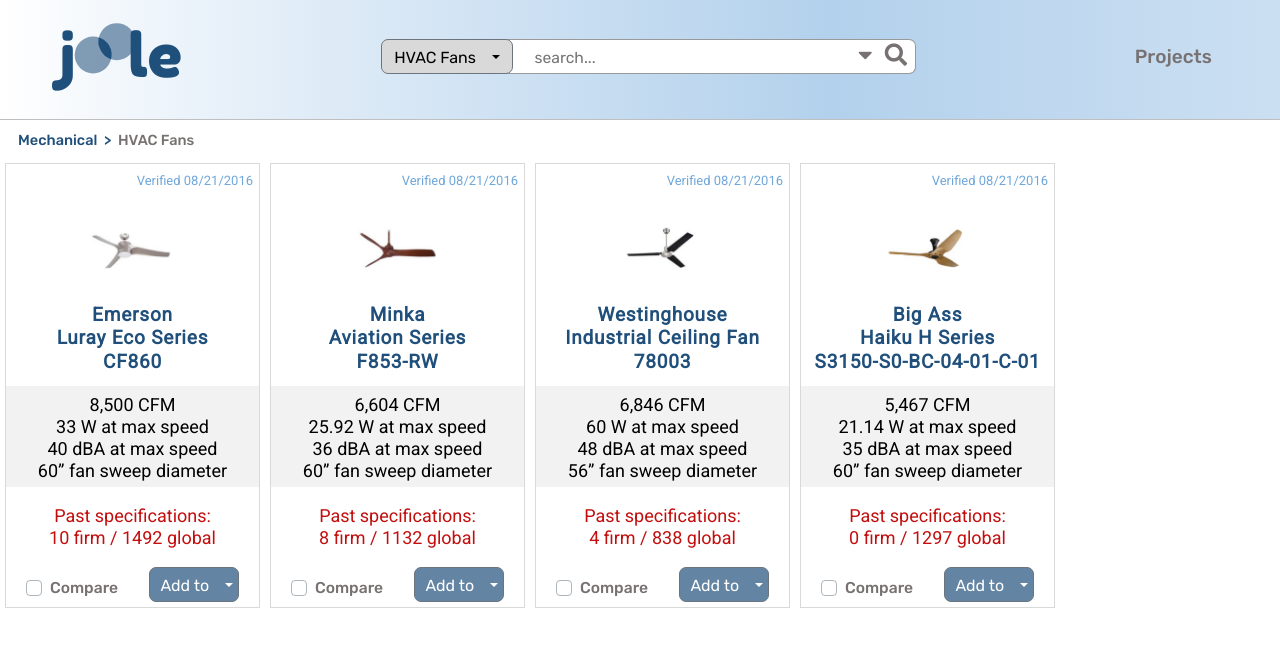
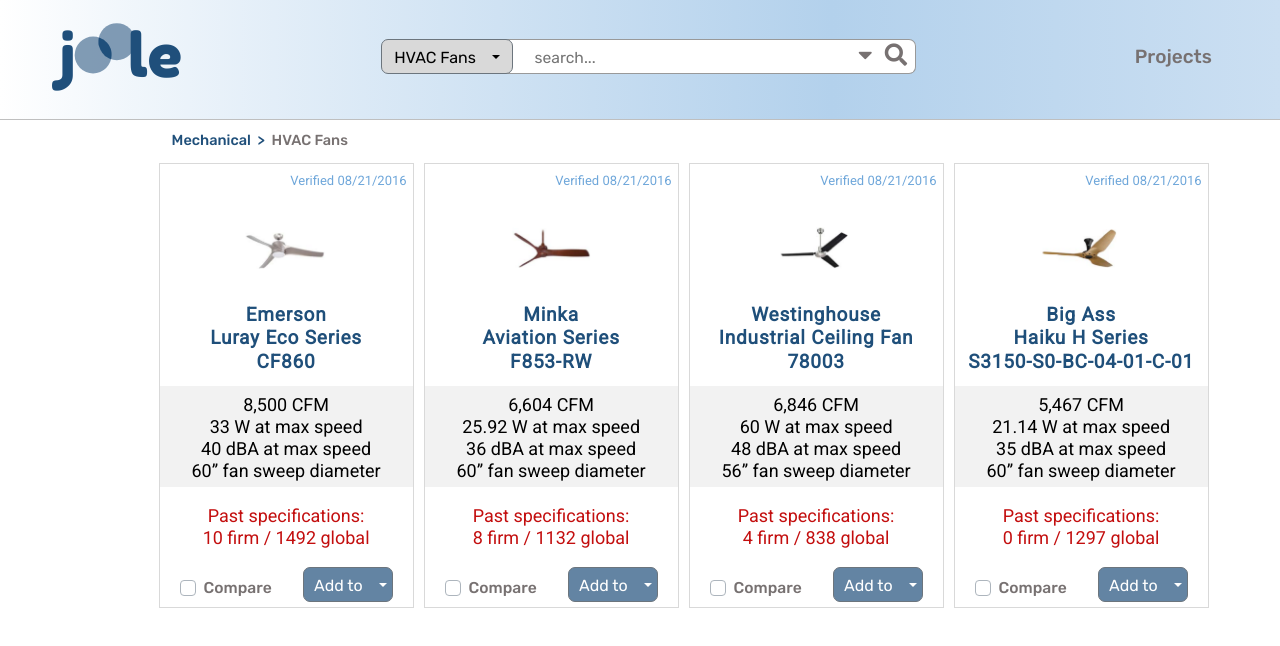
Before and after one commit to igoreskin/joole-with-backend, a React (Create React App) app: page /products in a window 1280 px wide. Shown: the top 646 px of the page. Built offline with nearby package versions, Linux system fonts and the light colour scheme; sample sign-in values are in the browser's storage; a web font is replaced by a local one.

Commit message:
Contents of ProductsPage temporarily centered for lack of the sidebar

```diff
--- a/src/components/products/ProductsPage.js
+++ b/src/components/products/ProductsPage.js
@@ -20,12 +20,14 @@
 
                 <Header />
 
-                <div className={styles.topLine}>
-                    <span className={styles.mechanical}>Mechanical&nbsp;&nbsp;></span><span>&nbsp;&nbsp;HVAC Fans</span>
-                </div>
+                <div className={styles.wrapper}>
+                    <div className={styles.topLine}>
+                        <span className={styles.mechanical}>Mechanical&nbsp;&nbsp;></span><span>&nbsp;&nbsp;HVAC Fans</span>
+                    </div>
 
-                <div className={styles.productList}>
-                    {renderProducts}
+                    <div className={styles.productList}>
+                        {renderProducts}
+                    </div>
                 </div>
 
             </div>
--- a/src/components/products/ProductsPage.module.css
+++ b/src/components/products/ProductsPage.module.css
@@ -1,6 +1,10 @@
 .allProducts {
     background-color: white;
     height: 100vh;
+}
+
+.wrapper {
+    margin-left: 12%;
 }
 
 .productList {
@@ -10,8 +14,6 @@
 .topLine {
     font-size: 65%;
     display: flex;
-    /* padding-left: 5px;
-    padding-top: 10px; */
     padding: 10px 0px 6px 18px;
 }
 
```
